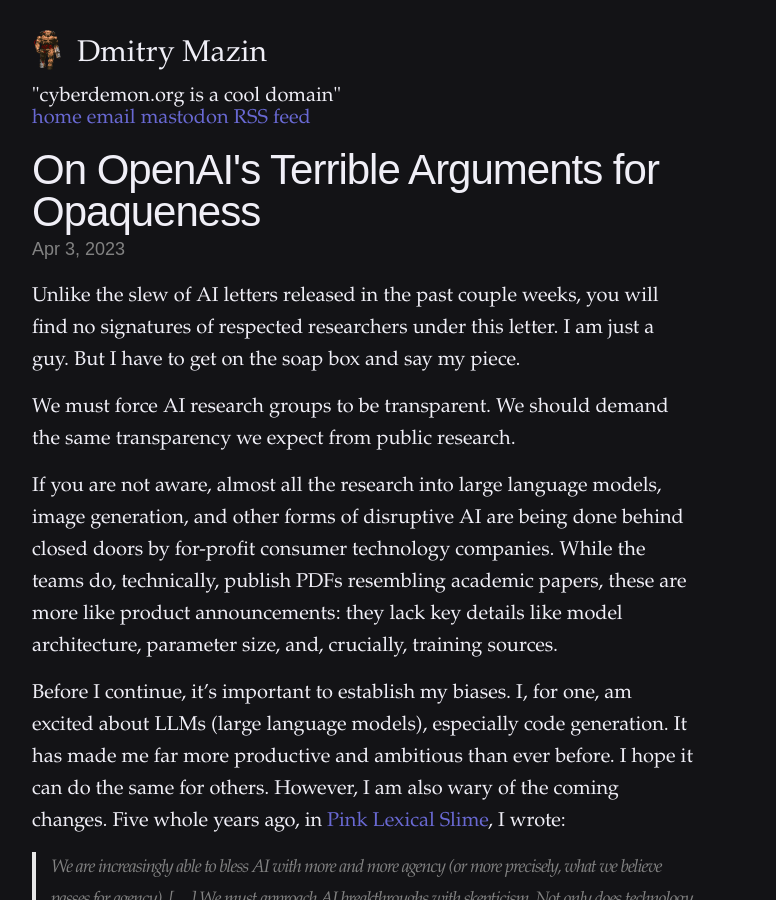
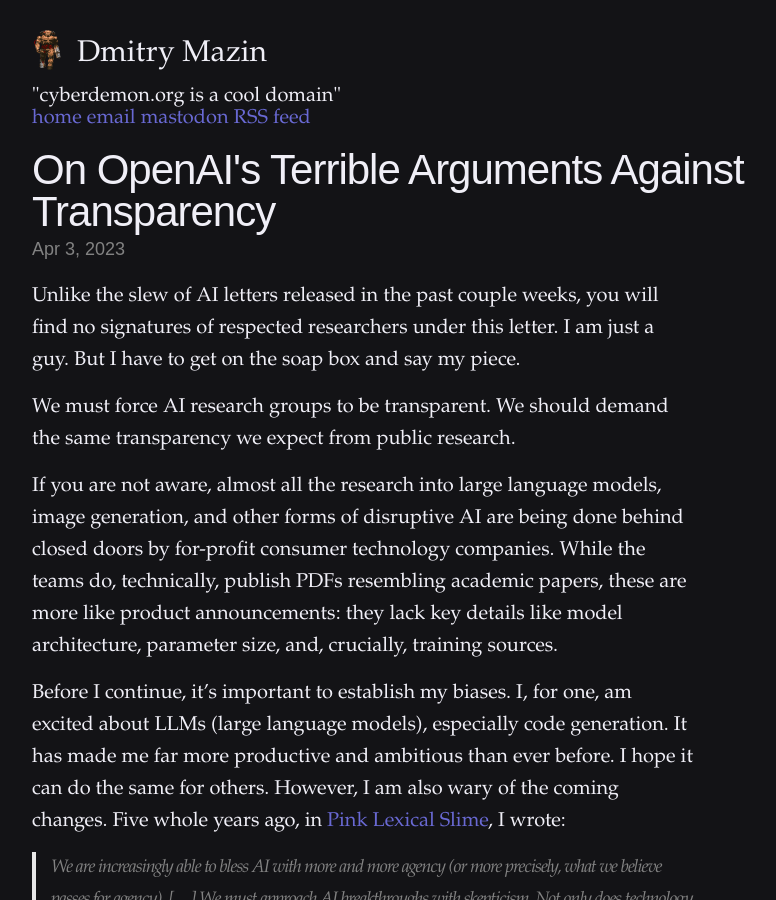
Before and after one commit to dmazin/dmazin.github.io, a Jekyll site: the page built from _posts/2023-04-03-openai-transparency.md, in a window 1280 px wide and 900 px high. Shown: the whole window, without its empty margins (238-1014 px from the left). Built offline with Jekyll 4.4.1, drawn with Linux system fonts in a browser that asks for light colours; some of the changed text lies outside the part shown.

Commit message:
Revise OpenAI's Arguments Against Transparency in AI Research

```diff
--- a/_posts/2023-04-03-openai-transparency.md
+++ b/_posts/2023-04-03-openai-transparency.md
@@ -1,10 +1,10 @@
 ---
 layout: post
-title: "On OpenAI's Terrible Arguments for Opaqueness"
+title: "On OpenAI's Terrible Arguments Against Transparency"
 byline: By <a href="http://cyberdemon.org/">Dmitry Mazin</a>.
 date: 2023-04-03
 tags: ai, featured
-description: Public welfare must take precedence over business interests and presumed safety concerns.
+description: In the name of public welfare, AI research transparency must take precedence over business interests and presumed safety concerns.
 ---
 Unlike the slew of AI letters released in the past couple weeks, you will find no signatures of respected researchers under this letter. I am just a guy. But I have to get on the soap box and say my piece.
 
```
